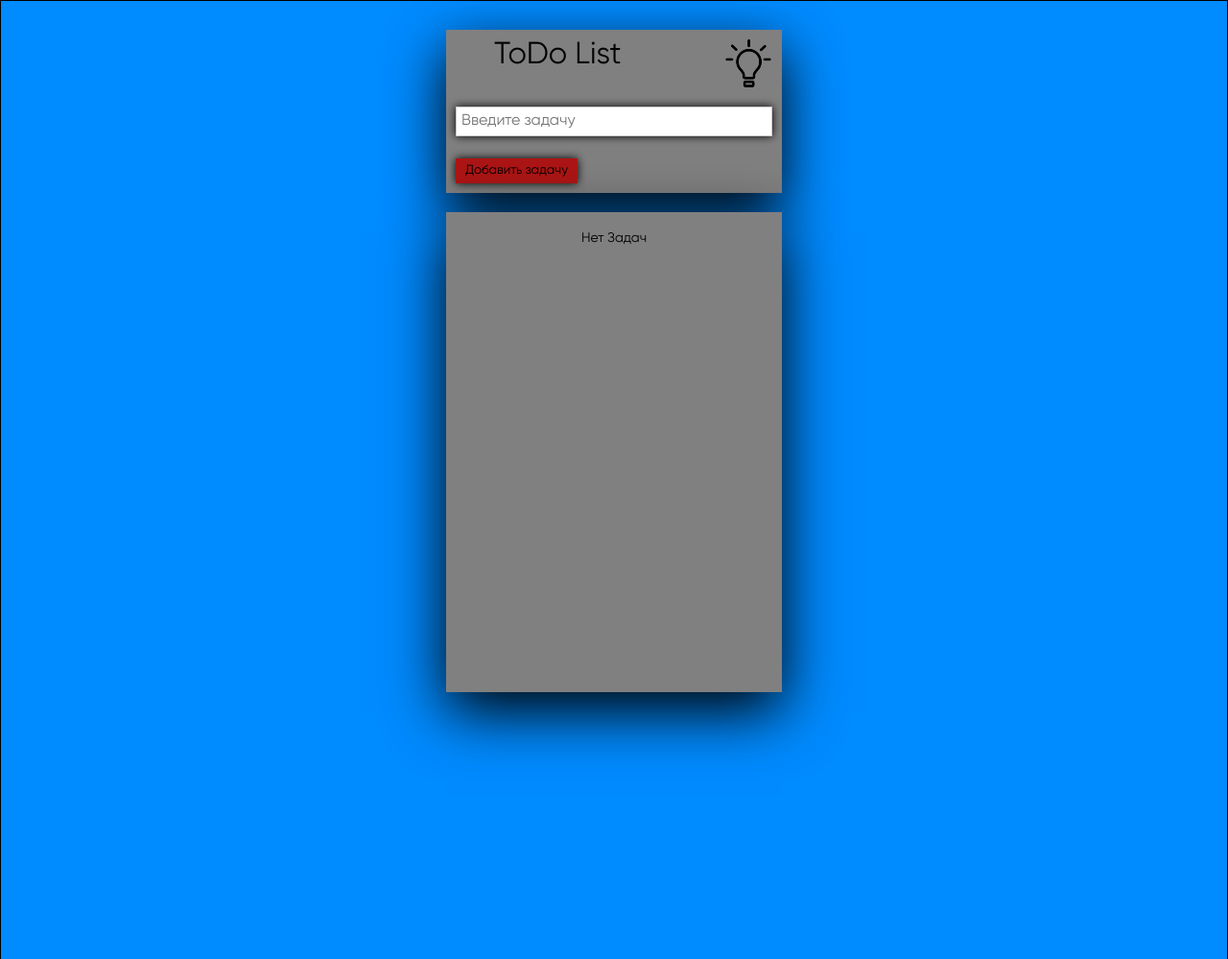
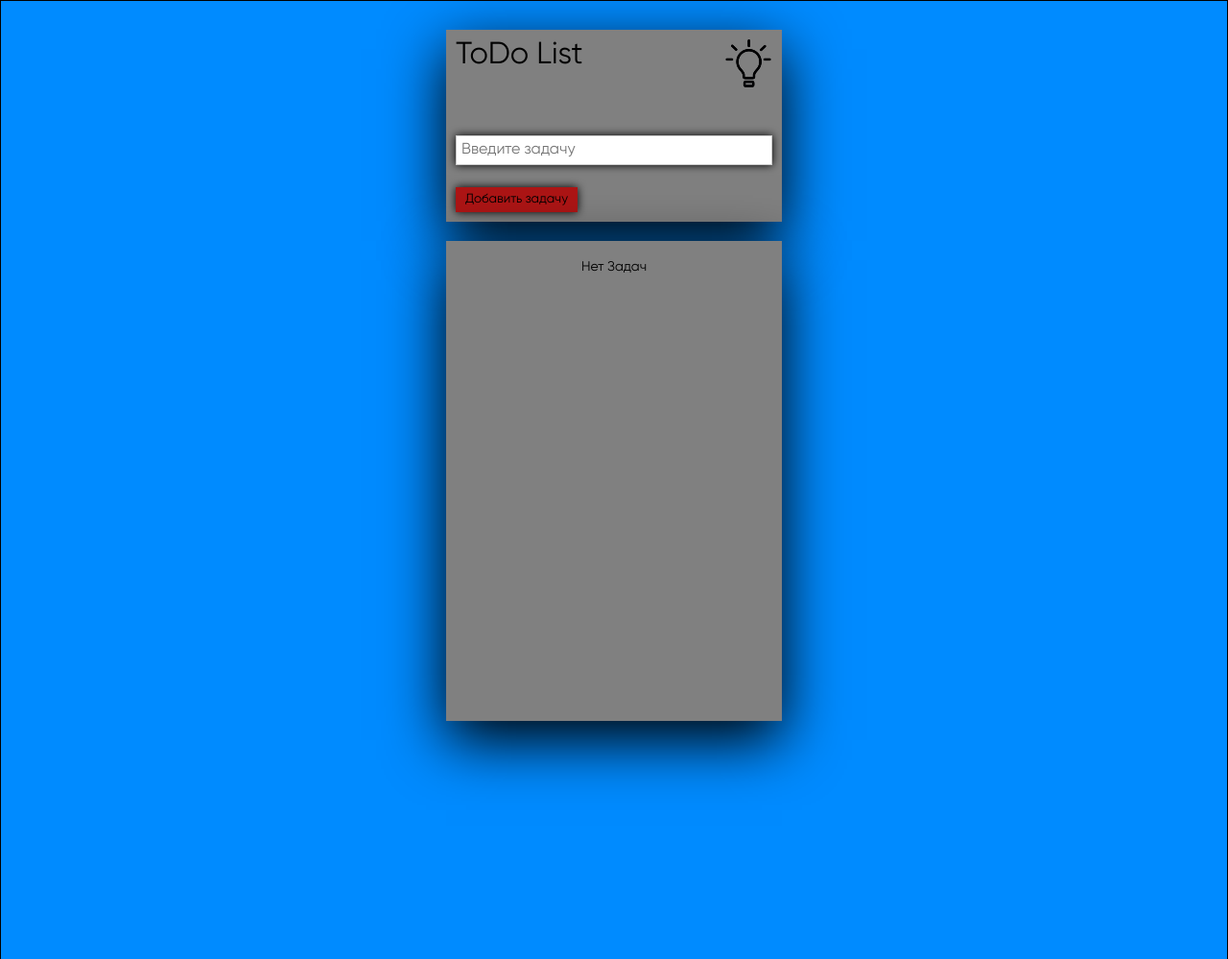
Before and after one commit to GeoSv23/toDo, a website built with Vite: page index.html in a window 1280 px wide. Shown: the whole page at 96% size. Built offline with nearby package versions, Linux system fonts and the light colour scheme.

Commit message:
отступ титл

```diff
--- a/src/styles/style.scss
+++ b/src/styles/style.scss
@@ -43,7 +43,7 @@ body {
 .titleAndChangeTheme {
   display: flex;
   justify-content: space-between;
-  margin: 10px 10px 20px 50px;
+  margin: 10px 10px 50px;
   font-size: xx-large;
 }
 
```
